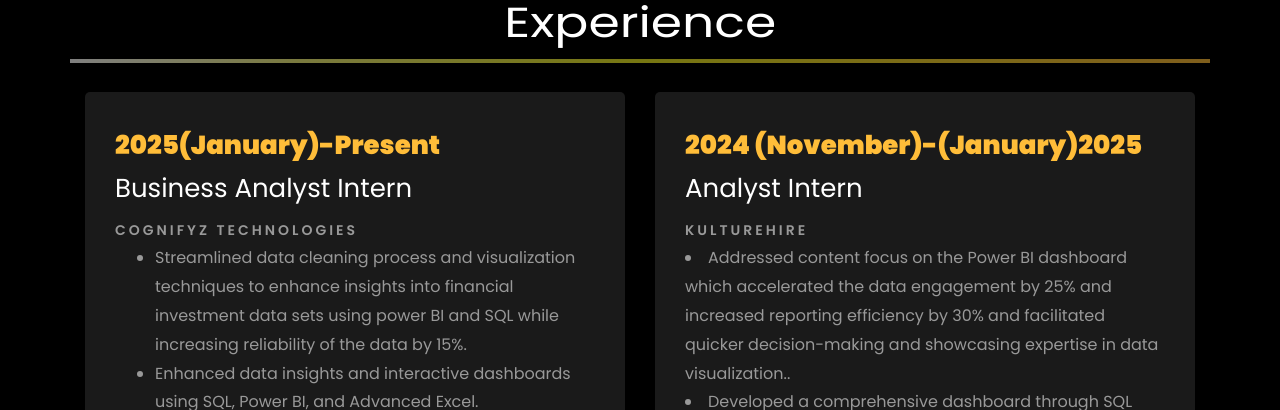
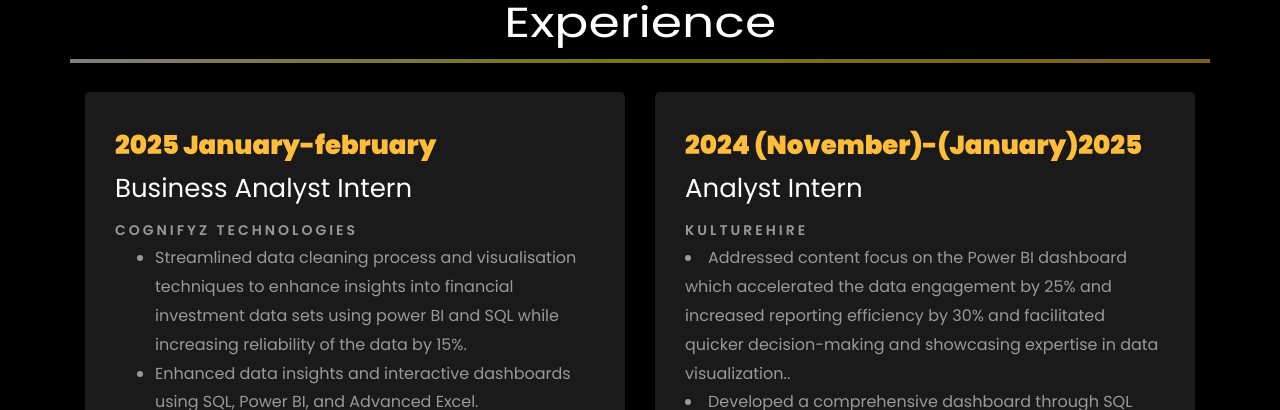
Before and after one commit to Reddy-project/Maheswarreddy-portfolio.github.io, a plain HTML site: page index.html in a window 1280 px wide. Shown: the part 1880-2290 px from the top of the page. Drawn offline with Linux system fonts and the light colour scheme; animation ran at ten frames a second; files whose address does not match are found by name.

Commit message:
Update index.html

```diff
--- a/index.html
+++ b/index.html
@@ -349,13 +349,13 @@
 			<div class="row">
 				<div class="col-md-6">
 					<div class="resume-wrap ftco-animate">
-						<span class="date">2025(January)-Present</span>
+						<span class="date">2025 January-february</span>
 						<h2>Business Analyst Intern</h2>
 						<span class="position">Cognifyz Technologies</span>
 						<!-- <p class="mt-4">Merkle, a leading CXM and media company with over 10K+ professionals globally.
 							It's a part of Dentsu International. -->
 						<ul>
-							<li>  Streamlined data cleaning process and visualization techniques to enhance insights into financial investment data
+							<li>  Streamlined data cleaning process and visualisation techniques to enhance insights into financial investment data
 								sets using power BI and SQL while increasing reliability of the data by 15%.</li>
 							<li>Enhanced data insights and interactive dashboards using SQL, Power BI, and Advanced
 								Excel.</li>
```
